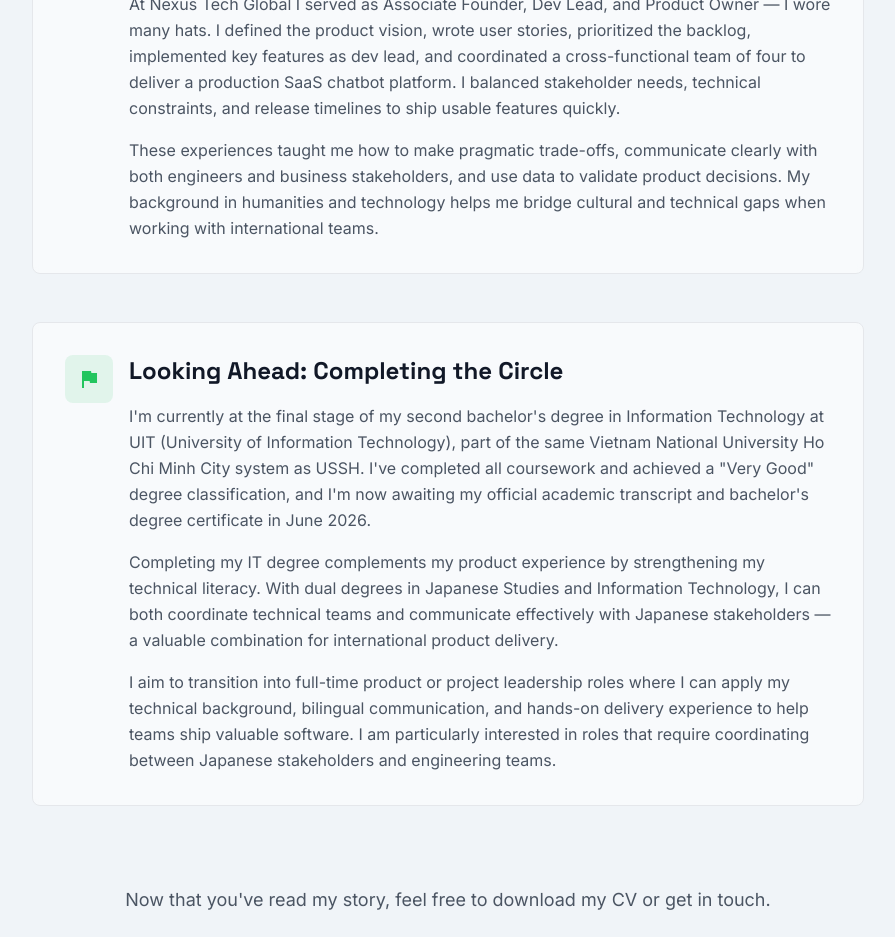
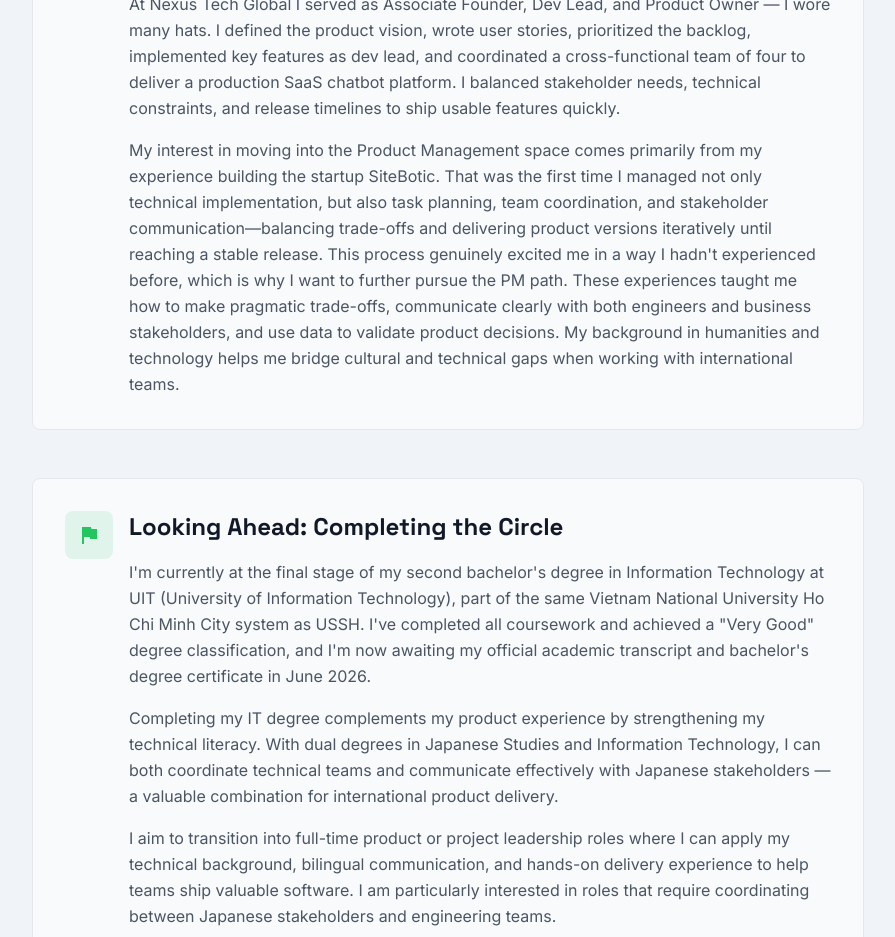
Before and after one commit to thongtr-dev/portfolio, a Next.js app: page /about in a window 1280 px wide. Shown: the part 2420-3357 px from the top of the page, without its empty margins (192-1087 px from the left). Built offline with nearby package versions, Linux system fonts and the light colour scheme.

Commit message:
Update about page content

```diff
--- a/app/components/LanguageProvider.tsx
+++ b/app/components/LanguageProvider.tsx
@@ -143,8 +143,8 @@ export const LanguageProvider = ({ children }: LanguageProviderProps) => {
       ja: 'Nexus Tech Globalでは、共同創業者であり開発リード兼プロダクトオーナーとして多くの役割を兼務しました。プロダクトのビジョンを定義し、ユーザーストーリーを作成し、バックログの優先順位を決め、開発リードとして主要機能の実装も行い、4人のクロスファンクショナルチームを調整して本番運用のSaaSチャットボットプラットフォームを提供しました。ステークホルダーの要望、技術的制約、リリーススケジュールのバランスを取りながら、迅速に価値ある機能を提供しました。'
     },
     professionalGrowthContent3: {
-      en: 'These experiences taught me how to make pragmatic trade-offs, communicate clearly with both engineers and business stakeholders, and use data to validate product decisions. My background in humanities and technology helps me bridge cultural and technical gaps when working with international teams.',
-      ja: 'これらの経験から、実用的なトレードオフの判断、エンジニアとビジネスの両方の関係者への明確なコミュニケーション、製品意思決定の検証にデータを用いる方法を学びました。人文系と技術のバックグラウンドは、国際チームでの文化的・技術的ギャップを埋めるのに役立ちます。'
+      en: 'My interest in moving into the Product Management space comes primarily from my experience building the startup SiteBotic. That was the first time I managed not only technical implementation, but also task planning, team coordination, and stakeholder communication—balancing trade-offs and delivering product versions iteratively until reaching a stable release. This process genuinely excited me in a way I hadn\'t experienced before, which is why I want to further pursue the PM path. These experiences taught me how to make pragmatic trade-offs, communicate clearly with both engineers and business stakeholders, and use data to validate product decisions. My background in humanities and technology helps me bridge cultural and technical gaps when working with international teams.',
+      ja: 'プロダクトマネジメントの分野に移行したいという私の興味は、主にスタートアップSiteBoticを構築した経験から来ています。それは、技術的な実装だけでなく、タスク計画、チーム調整、ステークホルダーコミュニケーションを管理した初めての機会でした—トレードオフのバランスを取り、安定したリリースに達するまでプロダクトバージョンを反復的に提供しました。このプロセスは、私がこれまで経験したことのない方法で私を本当に興奮させました。それが、PMの道をさらに追求したい理由です。これらの経験から、実用的なトレードオフの判断、エンジニアとビジネスの両方の関係者への明確なコミュニケーション、製品意思決定の検証にデータを用いる方法を学びました。人文系と技術のバックグラウンドは、国際チームでの文化的・技術的ギャップを埋めるのに役立ちます。'
     },
 
     // Future Goals Section
```
